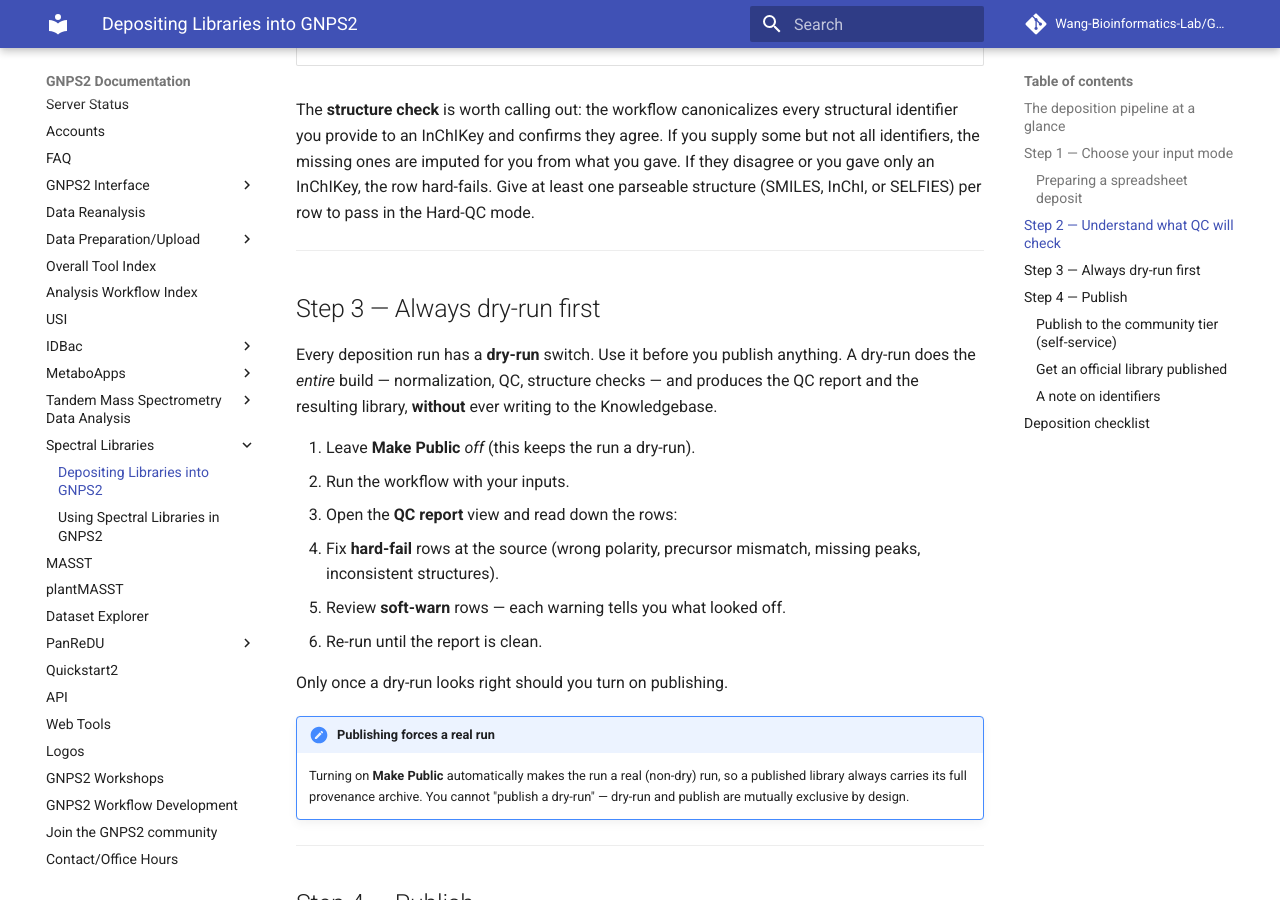
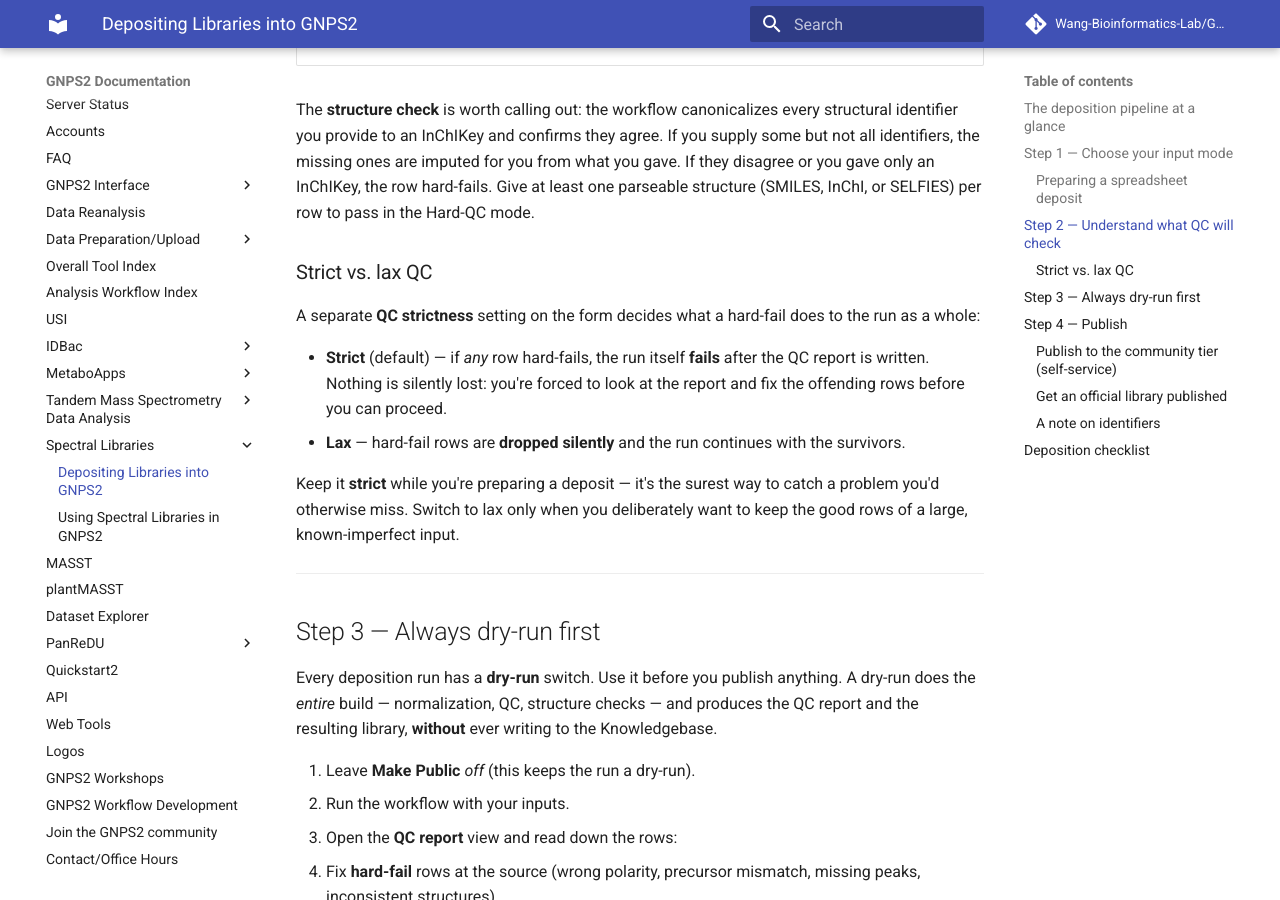
Before and after one commit to Wang-Bioinformatics-Lab/GNPS2_Documentation, an MkDocs documentation site: the page built from docs/library-deposition.md, in a window 1280 px wide and 900 px high, scrolled down 2381 px. Built offline with MkDocs 1.6.1 and Material for MkDocs 9.7.7, drawn with Linux system fonts in a browser that asks for light colours; comment, search, counter and statistics services are not loaded; some of the changed text lies outside the part shown.

Commit message:
Clarify QC strictness and fix email instruction
Added clarification on QC strictness settings and corrected a repeated phrase in the email instruction.

```diff
--- a/docs/library-deposition.md
+++ b/docs/library-deposition.md
@@ -102,6 +102,21 @@
 what you gave. If they disagree or you gave only an InChIKey, the row hard-fails. Give at least one parseable structure
 (SMILES, InChI, or SELFIES) per row to pass in the Hard-QC mode.
 
+### Strict vs. lax QC
+
+A separate **QC strictness** setting on the form decides what a hard-fail does to
+the run as a whole:
+
+- **Strict** (default) — if *any* row hard-fails, the run itself **fails** after
+  the QC report is written. Nothing is silently lost: you're forced to look at
+  the report and fix the offending rows before you can proceed.
+- **Lax** — hard-fail rows are **dropped silently** and the run continues with the
+  survivors.
+
+Keep it **strict** while you're preparing a deposit — it's the surest way to
+catch a problem you'd otherwise miss. Switch to lax only when you deliberately
+want to keep the good rows of a large, known-imperfect input.
+
 ---
 
 ## Step 3 — Always dry-run first
```
Also changed, not shown: other parts of docs/library-deposition.md (+2 -2 lines).
